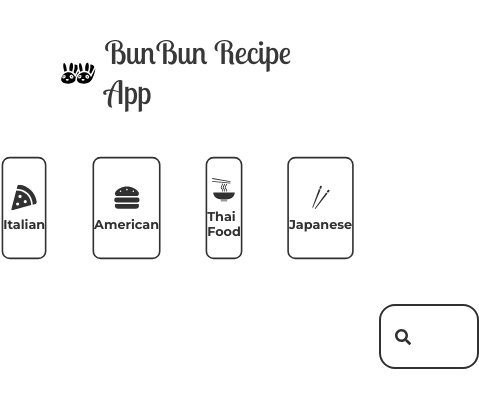
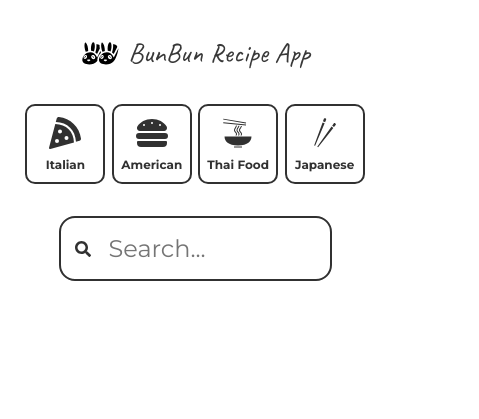
Before and after one commit to CassiuSRSA/recipeApp, a React (Vite) app: page /recipe/1 in a window 390 px wide. Shown: the top 419 px of the page, 479 px wide, since content can reach past the window. Built offline with nearby package versions, Linux system fonts and the light colour scheme; no server answers.

Commit message:
implemented responsive design

```diff
--- a/index.html
+++ b/index.html
@@ -5,8 +5,8 @@
     <link rel="icon" type="image/svg+xml" href="/favicon.ico" />
     <meta name="viewport" content="width=device-width, initial-scale=1.0" />
     <link rel="preconnect" href="https://fonts.googleapis.com">
-    <link rel="preconnect" href="https://fonts.gstatic.com" crossorigin>
-    <link href="https://fonts.googleapis.com/css2?family=Lobster+Two:ital,wght@0,400;0,700;1,400;1,700&family=Montserrat:ital,wght@0,100..900;1,100..900&display=swap" rel="stylesheet">
+<link rel="preconnect" href="https://fonts.gstatic.com" crossorigin>
+<link href="https://fonts.googleapis.com/css2?family=Caveat:wght@400..700&family=Montserrat:ital,wght@0,100..900;1,100..900&display=swap" rel="stylesheet">
     <title>BunBun Recipe App</title>
   </head>
   <body>
--- a/package.json
+++ b/package.json
@@ -4,7 +4,7 @@
   "version": "0.0.0",
   "type": "module",
   "scripts": {
-    "dev": "vite",
+    "dev": "vite --host",
     "build": "vite build",
     "lint": "eslint . --ext js,jsx --report-unused-disable-directives --max-warnings 0",
     "preview": "vite preview"
--- a/src/App.jsx
+++ b/src/App.jsx
@@ -10,8 +10,12 @@ const Logo = styled(Link)`
   text-decoration: none;
   font-size: 2rem;
   font-weight: 400;
-  font-family: "Lobster Two", cursive;
+  font-family: "Caveat", cursive;
   padding-left: 0.5rem;
+
+  @media (max-width: 800px) {
+    font-size: 1.75rem;
+  }
 `;
 
 const Nav = styled.nav`
@@ -19,6 +23,10 @@ const Nav = styled.nav`
   display: flex;
   justify-content: flex-start;
   align-items: center;
+
+  @media (max-width: 800px) {
+    justify-content: center;
+  }
   svg {
     font-size: 2.5rem;
   }
--- a/src/components/Category.jsx
+++ b/src/components/Category.jsx
@@ -15,18 +15,26 @@ const SLink = styled(NavLink)`
   justify-content: center;
   align-items: center;
   border-radius: 10px;
-  margin-right: 2rem;
   text-decoration: none;
+  min-width: 7rem;
+  min-height: 7rem;
+  margin: 0 1rem;
+  cursor: pointer;
 
-  width: 8rem;
-  height: 8rem;
-  cursor: pointer;
-  transform: scale(0.8);
   border: 2px solid #313131;
+
+  @media (max-width: 750px) {
+    min-width: 5rem;
+    min-height: 5rem;
+    margin: 0 0.2rem;
+  }
 
   h4 {
     color: #313131;
     font-size: 1rem;
+    @media (max-width: 750px) {
+      font-size: 0.75rem;
+    }
   }
 
   svg {
--- a/src/components/Popular.jsx
+++ b/src/components/Popular.jsx
@@ -84,11 +84,19 @@ const Popular = () => {
       <h3>Popular Picks</h3>
       <Splide
         options={{
-          perPage: 4,
-          arrows: false,
+          perPage: 3,
+          breakpoints: {
+            1500: {
+              perPage: 2,
+            },
+            1000: {
+              perPage: 1,
+            },
+          },
+
           pagination: false,
           drag: "free",
-          gap: "5rem",
+          gap: "1rem",
         }}
       >
         {popular.map((recipe) => {
--- a/src/components/Search.jsx
+++ b/src/components/Search.jsx
@@ -4,7 +4,9 @@ import { FaSearch } from "react-icons/fa";
 import { useNavigate } from "react-router-dom";
 
 const FormStyle = styled.form`
-  margin: 0rem 20rem;
+  margin: 0rem auto;
+
+  max-width: 50rem;
   position: relative;
 
   input {
@@ -43,7 +45,7 @@ const Search = () => {
         type="text"
         value={input}
         onChange={({ target }) => setInput(target.value)}
-        placeholder="Search for a recipe..."
+        placeholder="Search..."
       />
     </FormStyle>
   );
--- a/src/components/Veggie.jsx
+++ b/src/components/Veggie.jsx
@@ -82,10 +82,18 @@ const Veggie = () => {
       <Splide
         options={{
           perPage: 3,
-          arrows: false,
+          breakpoints: {
+            1500: {
+              perPage: 2,
+            },
+            1000: {
+              perPage: 1,
+            },
+          },
+
           pagination: false,
           drag: "free",
-          gap: "5rem",
+          gap: "1rem",
         }}
       >
         {veggie.map((recipe) => {
--- a/src/main.jsx
+++ b/src/main.jsx
@@ -1,4 +1,3 @@
-import React from "react";
 import ReactDOM from "react-dom/client";
 import App from "./App.jsx";
 import "./index.css";
--- a/src/pages/Cuisine.jsx
+++ b/src/pages/Cuisine.jsx
@@ -6,6 +6,7 @@ import { useState, useEffect } from "react";
 const Grid = styled(motion.div)`
   margin-top: 2rem;
   display: grid;
+  justify-content: center;
   grid-template-columns: repeat(auto-fit, minmax(20rem, 1fr));
   grid-gap: 3rem;
 `;
```
Also changed, not shown: 1 other file (tests, documents, lock files or other folders).
